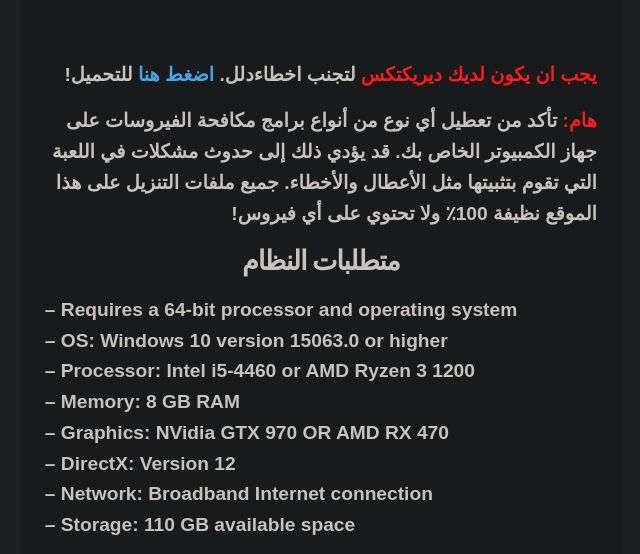
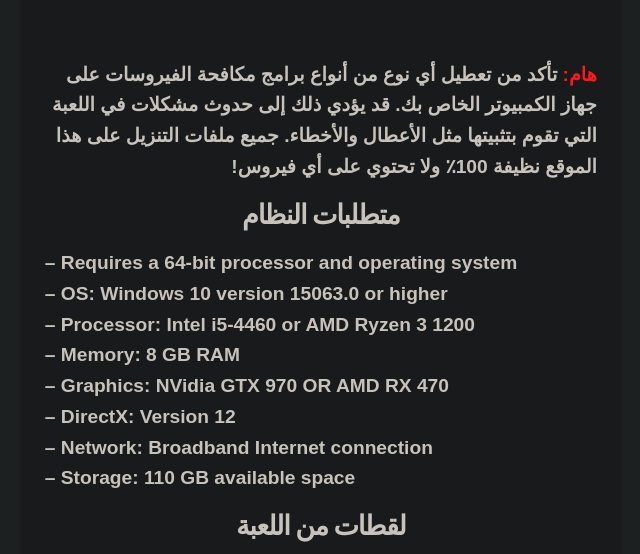
Before and after one commit to viper-dark/blog-starter, a plain HTML site: page index.html in a window 1280 px wide. Shown: the part 2566-3120 px from the top of the page, without its empty margins (374-1014 px from the left). Drawn offline with Linux system fonts and the light colour scheme; a web font is replaced by a local one.

Commit message:
remove words

```diff
--- a/index.html
+++ b/index.html
@@ -131,18 +131,7 @@
           </p>
 
 
-          <p>
-            <strong>
-              <span style="color: rgb(255, 0, 0); --darkreader-inline-color:#ff1a1a;" data-darkreader-inline-color="">
-                يجب ان يكون لديك ديريكتكس
-              </span>
-              لتجنب اخطاءدلل.
-              <a href="https://support.microsoft.com/en-us/topic/how-to-install-the-latest-version-of-directx-d1f5ffa5-dae2-246c-91b1-ee1e973ed8c2" target="_blank" rel="noopener">
-                اضغط هنا
-              </a>
-              للتحميل!
-            </strong>
-          </p>
+
           <p>
             <strong>
               <span style="color: rgb(255, 0, 0); --darkreader-inline-color:#ff1a1a;" data-darkreader-inline-color="">
```
